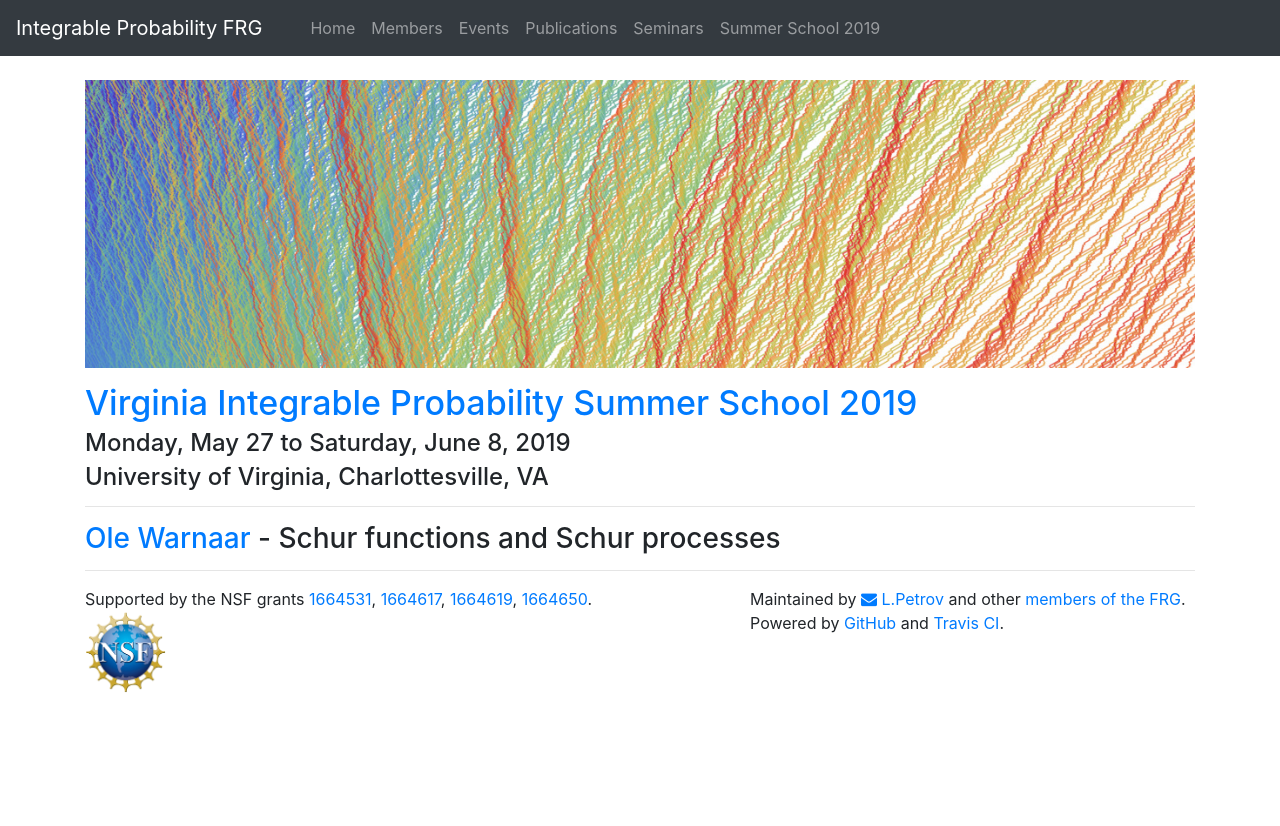
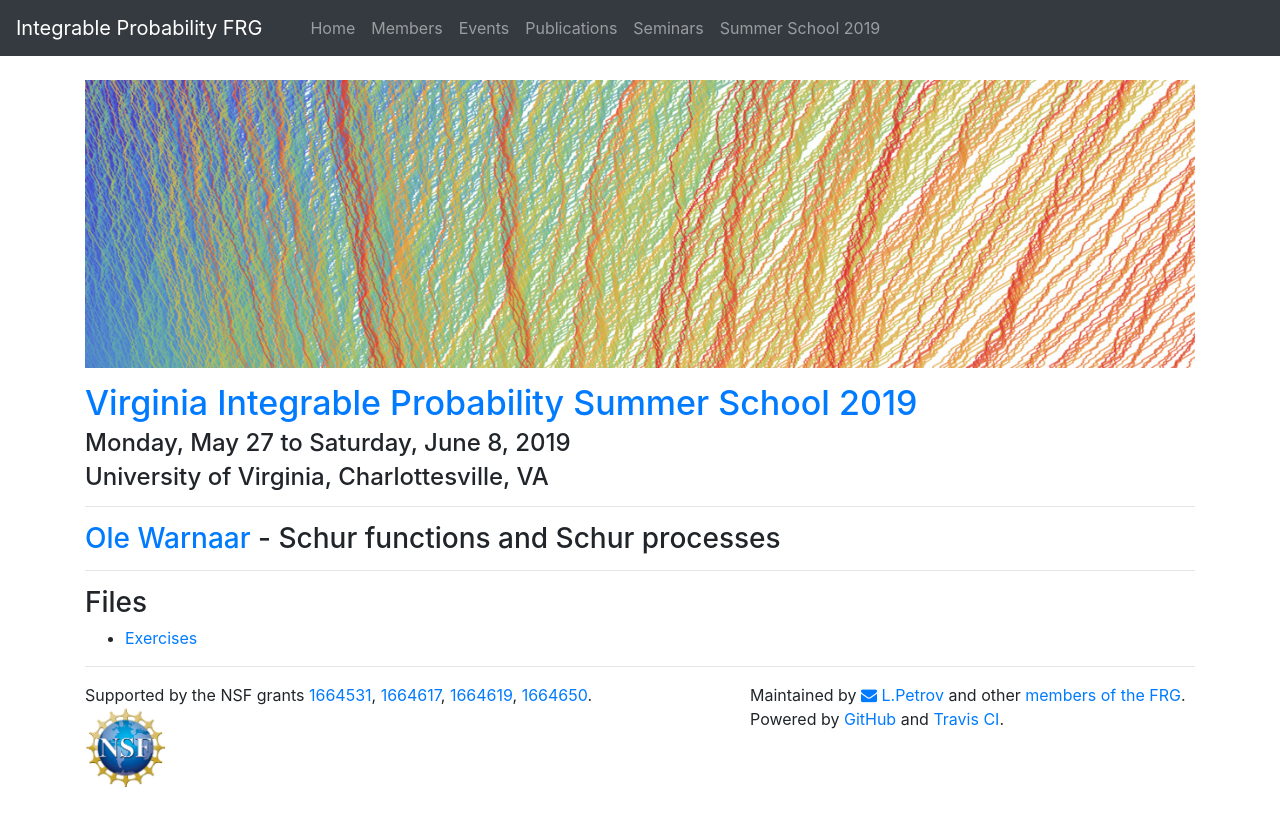
Before and after one commit to int-prob/int-prob-code, a Jekyll site: the page built from vipss2019/warnaar.md, in a window 1280 px wide. Shown: the top 826 px of the page. Built offline with Jekyll 4.4.1, drawn with Linux system fonts in a browser that asks for light colours; nearby versions of some CDN libraries.

Commit message:
warnaar file

```diff
--- a/vipss2019/warnaar.md
+++ b/vipss2019/warnaar.md
@@ -15,3 +15,11 @@ permalink: /vipss2019/warnaar/
 ---
 
 ## <a href="https://people.smp.uq.edu.au/OleWarnaar/">Ole Warnaar</a> - Schur functions and Schur processes
+
+
+
+---
+
+## Files
+
+- [Exercises]({{site.url}}/vipss2019/warnaar/exercises_on_symmetric_functions.pdf)
```
Also changed, not shown: 1 other file.
